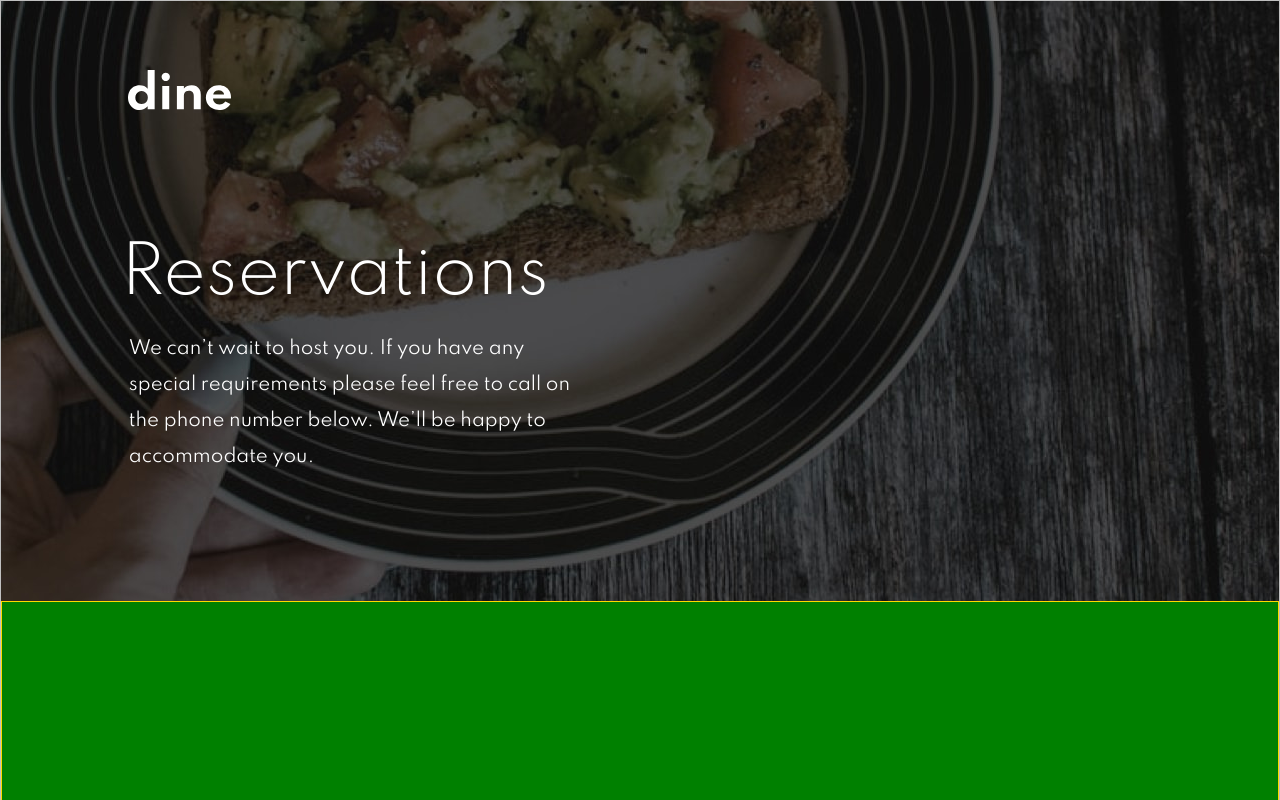
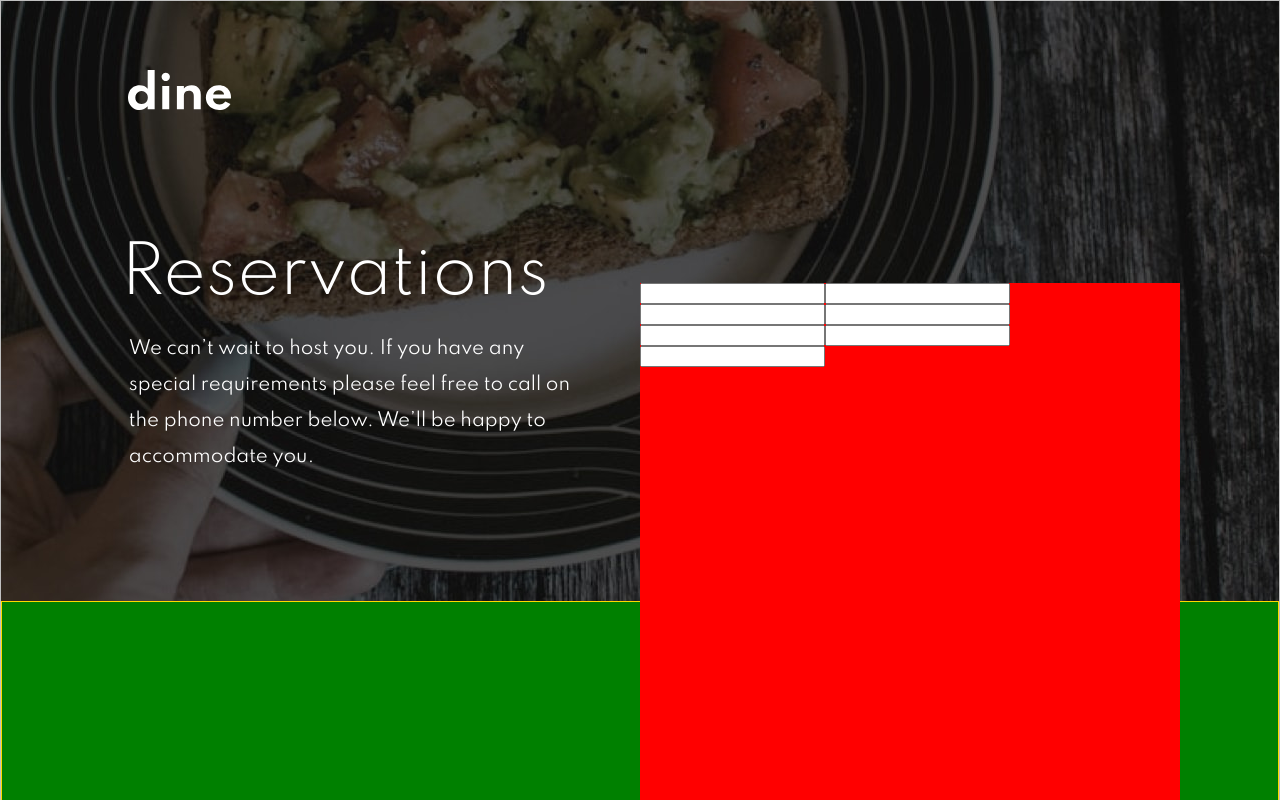
Before and after one commit to SJellen/dine, a Next.js app: page /book in a window 1280 px wide. Shown: the top 800 px of the page. Built offline with nearby package versions, Linux system fonts and the light colour scheme.

Commit message:
work on spacing the imput section

```diff
--- a/components/Booking/Form.js
+++ b/components/Booking/Form.js
@@ -4,6 +4,18 @@ export default function Form() {
 
     return (
         <div className={styles.container}>
+            <div></div>
+            <div>
+                <form>
+                    <input />
+                    <input />
+                    <input />
+                    <input />
+                    <input />
+                    <input />
+                    <input />
+                </form>
+            </div>
         </div>
     )
 }
--- a/styles/Book/Form.module.scss
+++ b/styles/Book/Form.module.scss
@@ -8,4 +8,12 @@
     height: 600px;
     background-color: green;
 
+    form {
+        width: 540px;
+        height: 560px;
+        background-color: red;
+        position: relative;
+        left: 50%;
+        margin-top: -25%;
+    }
 }
```
